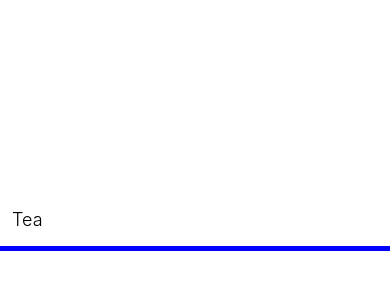
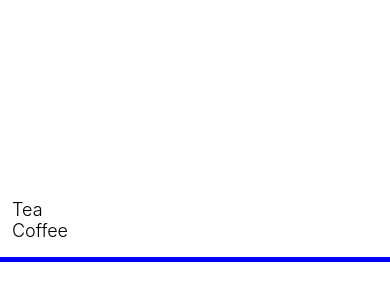
Before and after one commit to victoriaraya/react-native-v3, a React Native app: screen / in a window 390 px wide. Shown: the part 200-500 px from the top of the page. Built offline with nearby package versions, Linux system fonts and the light colour scheme.

Commit message:
Update App.tsx

```diff
--- a/App.tsx
+++ b/App.tsx
@@ -6,6 +6,7 @@ export default function App() {
     <View style={styles.container}>
       <View style={{ borderBottomWidth: 5, borderBottomColor: 'blue', paddingHorizontal: 12, paddingVertical: 16 }}>
       <Text style={{ fontSize: 18, fontWeight: '300' }}>Tea</Text>
+      <Text style={{ fontSize: 18, fontWeight: '300' }}>Coffee</Text>
       <StatusBar style="auto" />
       </View>
     </View>
```
